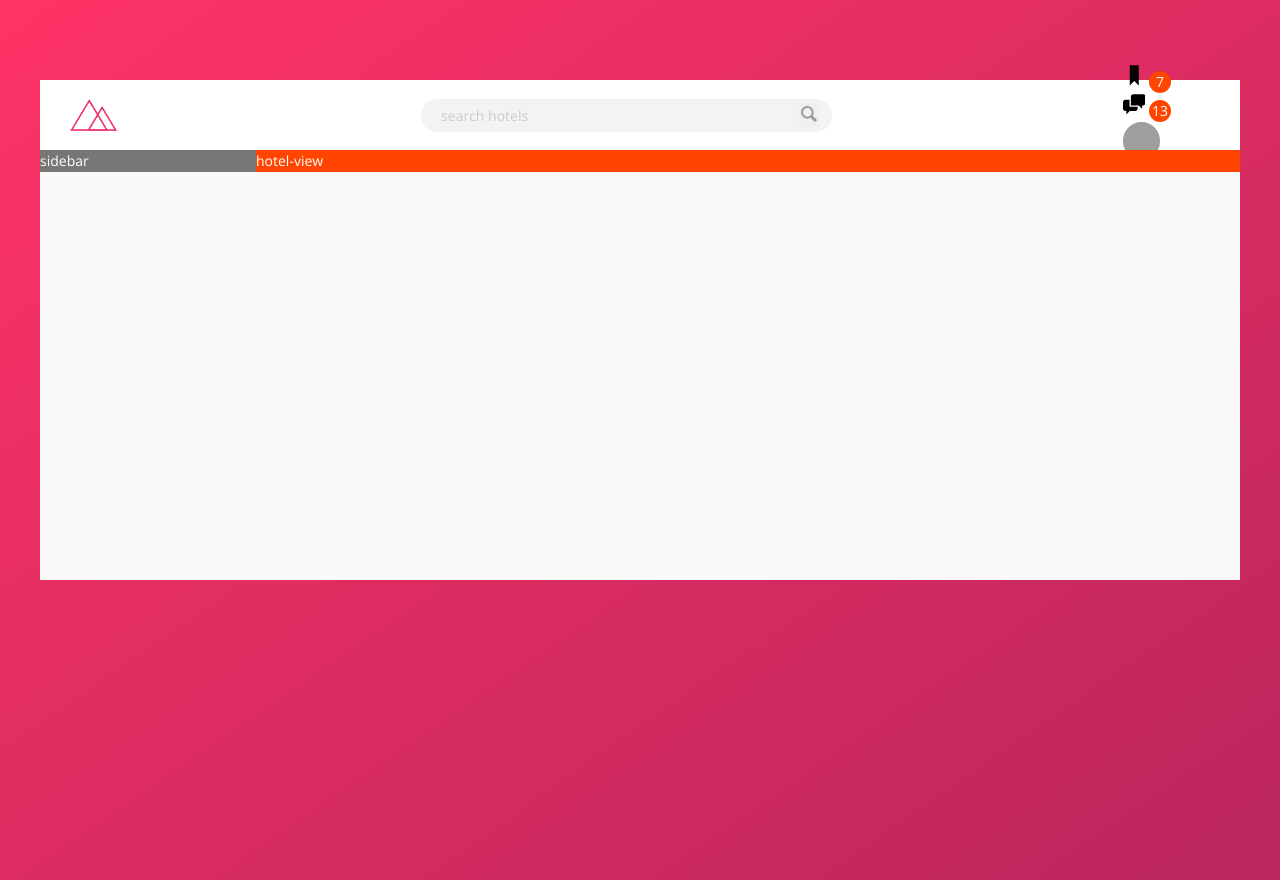
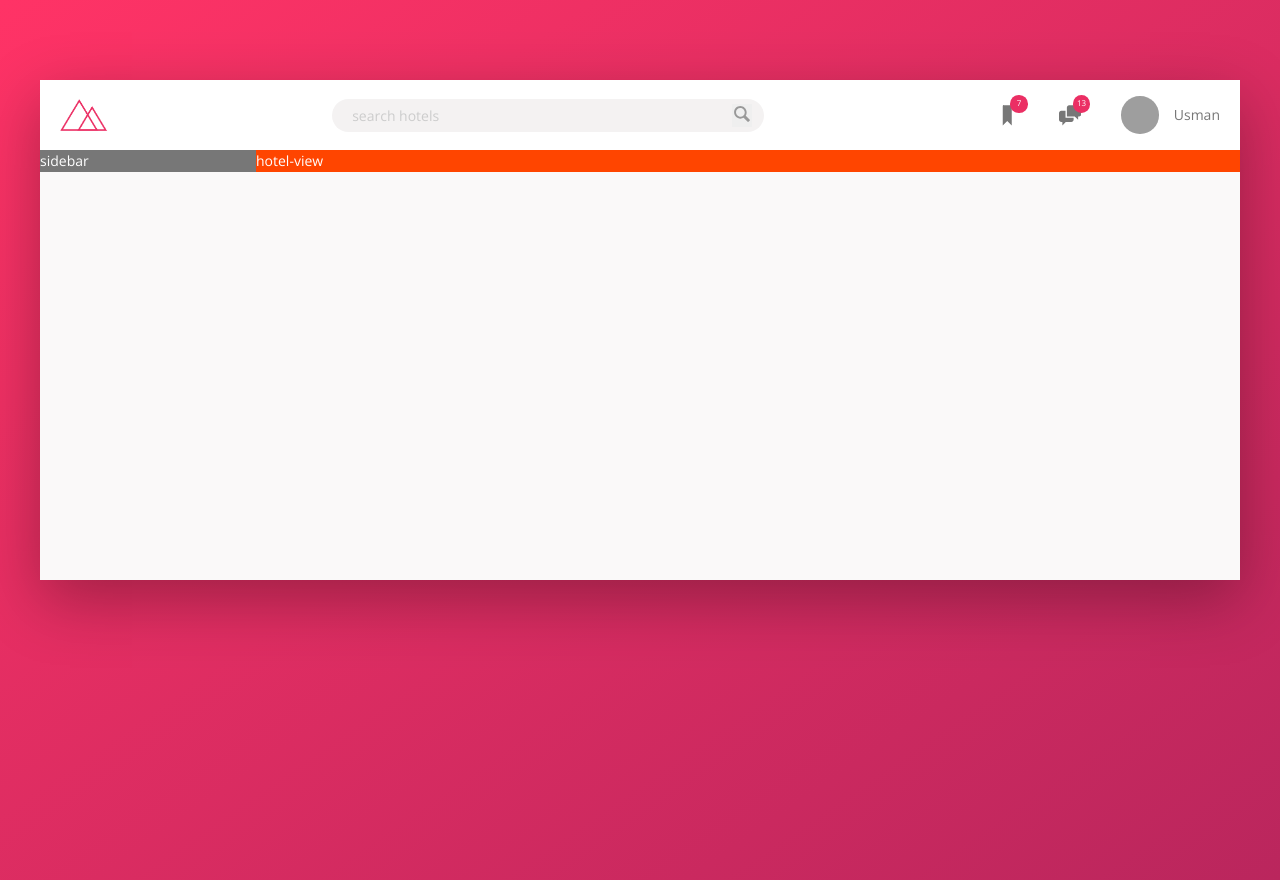
Before and after one commit to yaya-usman/Trillo-project, a plain HTML site: page index.html in a window 1280 px wide. Drawn offline with nearby package versions, Linux system fonts and the light colour scheme; grey boxes are pictures that could not be loaded.

Commit message:
header section final

```diff
--- a/sass/_component.scss
+++ b/sass/_component.scss
@@ -3,6 +3,7 @@
 
 .logo{
     width: 4.75rem;
+    margin-left: 2rem;
 }
 
 
@@ -71,34 +72,65 @@
 /////USER-NAV
 
 .user-nav{
+    align-self: stretch;
+
+    display: flex;
+    align-items: center;
+
+
+    & > *{
+        cursor: pointer;
+        padding: 0 2rem;
+        height: 100%;
+        display: flex;
+        align-items: center;
+    }
+
+    & > *:hover  {
+        background-color: var(--color-grey-light-2);
+    }
+
+
 
     &__icon-box{
-
+        position: relative;
     }
 
     &__icon{
         width: 2.25rem;
         height: 2.25rem;
+        fill:  var(--color-grey-dark-2);
 
     }
 
     &__notification{
-        background-color: orangered;
-        display: inline-block;
-        text-align: center;
+        position: absolute;
+        font-size: .8rem;
+        background-color: var(--color-primary);
         color: var(--color-white);
-        width: 2.25rem;
-        height: 2.25rem;
+        width: 1.75rem;
+        height: 1.75rem;
         border-radius: 50%;
+        top: 1.5rem;
+        right: 1.1rem;
+
+        display: flex;
+        align-items: center;
+        justify-content: center;
+
     }
+
+
 
     &__user-photo{
         width: 3.75rem;
         height: 3.75rem;
         border-radius: 50%;
+        margin-right: 1.5rem;
+        display: flex;
+        align-items: center;
+        justify-content: center;
     }
 
-    &__user-name{
 
-    }
 }
--- a/sass/_layout.scss
+++ b/sass/_layout.scss
@@ -3,6 +3,8 @@
     max-width: 120rem;
     margin: 8rem auto;
     min-height: 50rem;
+    box-shadow: var(--shadow-dark);
+
 }
 
 .header{
@@ -12,7 +14,6 @@
     display: flex;
     justify-content: space-between;
     align-items: center;
-    padding: 3rem;
 }
 
 .content{
```
Also changed, not shown: css/style.css.
